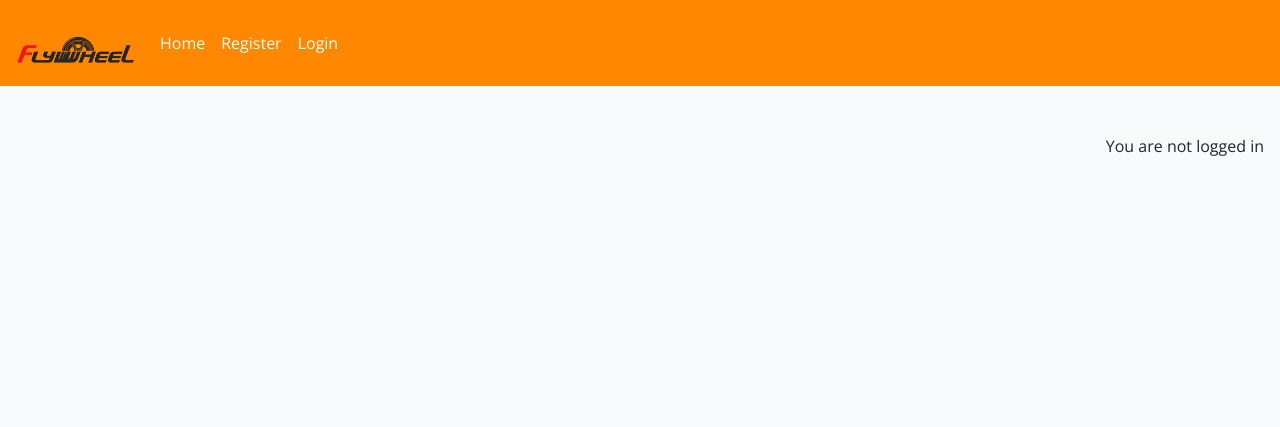
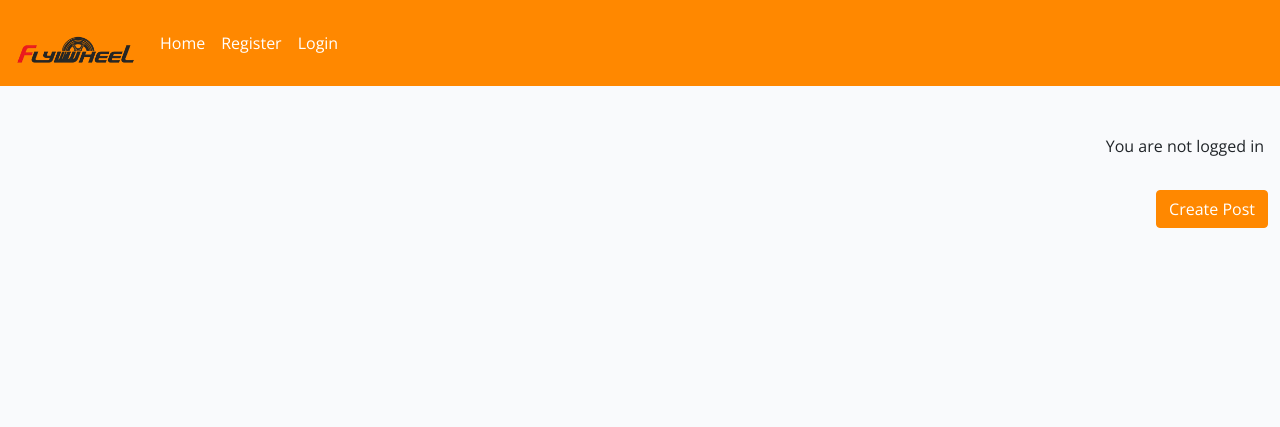
Before and after one commit to jonnybroughton/project-portfolio-4, a Django app: page / in a window 1280 px wide. Shown: the top 427 px of the page. Run offline with Django 4.2, Linux system fonts and the light colour scheme; data that the repository does not hold is empty.

Commit message:
enable user to create their own post with a custom image

```diff
--- a/news/templates/news/index.html
+++ b/news/templates/news/index.html
@@ -5,7 +5,36 @@
 <!-- index.html content starts here -->
 <div class="container-fluid">
     <div class="row">
-
+        <!-- Create Post Button -->
+        <div class="col-12 mt-3 text-end">
+            {% if user.is_authenticated %}
+            <a href="{% url 'create_post' %}" class="btn btn-primary">Create Post</a>
+            {% else %}
+            <button class="btn btn-primary" data-bs-toggle="modal" data-bs-target="#loginRequiredModal">
+                Create Post
+            </button>
+            {% endif %}
+        </div>
+        <!-- Login Required Modal -->
+        <div class="modal fade" id="loginRequiredModal" tabindex="-1" aria-labelledby="loginRequiredModalLabel"
+            aria-hidden="true">
+            <div class="modal-dialog">
+                <div class="modal-content">
+                    <div class="modal-header">
+                        <h5 class="modal-title" id="loginRequiredModalLabel">Login Required</h5>
+                        <button type="button" class="btn-close" data-bs-dismiss="modal" aria-label="Close"></button>
+                    </div>
+                    <div class="modal-body">
+                        You must be logged in to create a post. Please log in or create an account.
+                    </div>
+                    <div class="modal-footer">
+                        <a href="{% url 'account_login' %}" class="btn btn-primary">Login</a>
+                        <a href="{% url 'account_signup' %}" class="btn btn-secondary">Sign Up</a>
+                        <button type="button" class="btn btn-secondary" data-bs-dismiss="modal">Close</button>
+                    </div>
+                </div>
+            </div>
+        </div>
         <!--  Entries Column -->
         <div class="col-12 mt-3 left">
             <div class="row">
--- a/news/urls.py
+++ b/news/urls.py
@@ -3,9 +3,8 @@ from django.urls import path
 
 urlpatterns = [
     path('', views.PostList.as_view(), name='home'),
+    path('create/', views.create_post, name='create_post'),
     path('<slug:slug>/', views.post_detail, name="post_detail"),
-    path('<slug:slug>/edit_comment/<int:comment_id>',
-         views.comment_edit, name='comment_edit'),
-    path('<slug:slug>/delete_comment/<int:comment_id>',
-         views.comment_delete, name='comment_delete'),
+    path('<slug:slug>/edit_comment/<int:comment_id>/', views.comment_edit, name='comment_edit'),
+    path('<slug:slug>/delete_comment/<int:comment_id>/', views.comment_delete, name='comment_delete'),
 ]
--- a/news/views.py
+++ b/news/views.py
@@ -2,8 +2,9 @@ from django.shortcuts import render, get_object_or_404, reverse
 from django.views import generic
 from django.contrib import messages
 from django.http import HttpResponseRedirect
+from django.contrib.auth.decorators import login_required
 from .models import Post, Comment
-from .forms import CommentForm
+from .forms import CommentForm, PostForm
 
 
 # Create your views here.
@@ -56,6 +57,23 @@ def post_detail(request, slug):
         }
     )
 
+
+@login_required
+def create_post(request):
+    if request.method == 'POST':
+        form = PostForm(request.POST, request.FILES)
+        if form.is_valid():
+            post = form.save(commit=False)
+            post.author = request.user
+            post.save()
+            messages.add_message(request, messages.SUCCESS, 'Post created successfully and awaiting approval.')
+            return HttpResponseRedirect(reverse('home'))
+    else:
+        form = PostForm()
+
+    return render(request, 'news/create_post.html', {'form': form})
+
+
 def comment_edit(request, slug, comment_id):
     """
     view to edit comments
--- a/static/css/style.css
+++ b/static/css/style.css
@@ -149,6 +149,20 @@ button.navbar-toggler{
     color: #FF8800;
 }
 
+.btn-primary{
+    color:#fff;
+    background-color: #FF8800;
+    border-color: #FF8800;
+}
+
+
+.btn-primary:hover,
+.btn-primary:active {
+    color:#fff;
+    background-color: #FF8800;
+    border-color: #FF8800;
+}
+
 .link {
     color: #FF8800;
     text-decoration: none;
@@ -194,3 +208,7 @@ button.navbar-toggler{
 .social-link:visited {
     color:#fff;
 }
+
+.create-post{
+    padding-bottom: 20px;
+}
--- a/static/js/comments.js
+++ b/static/js/comments.js
@@ -24,7 +24,7 @@ for (let button of editButtons) {
         let commentContent = document.getElementById(`comment${commentId}`).innerText;
         commentText.value = commentContent;
         submitButton.innerText = "Update";
-        commentForm.setAttribute("action", `edit_comment/${commentId}`);
+        commentForm.setAttribute("action", `edit_comment/${commentId}/`);
     });
 }
 
```
Also changed, not shown: news/forms.py (+16 -1 lines), news/templates/news/create_post.html (added, +13 -0 lines).
